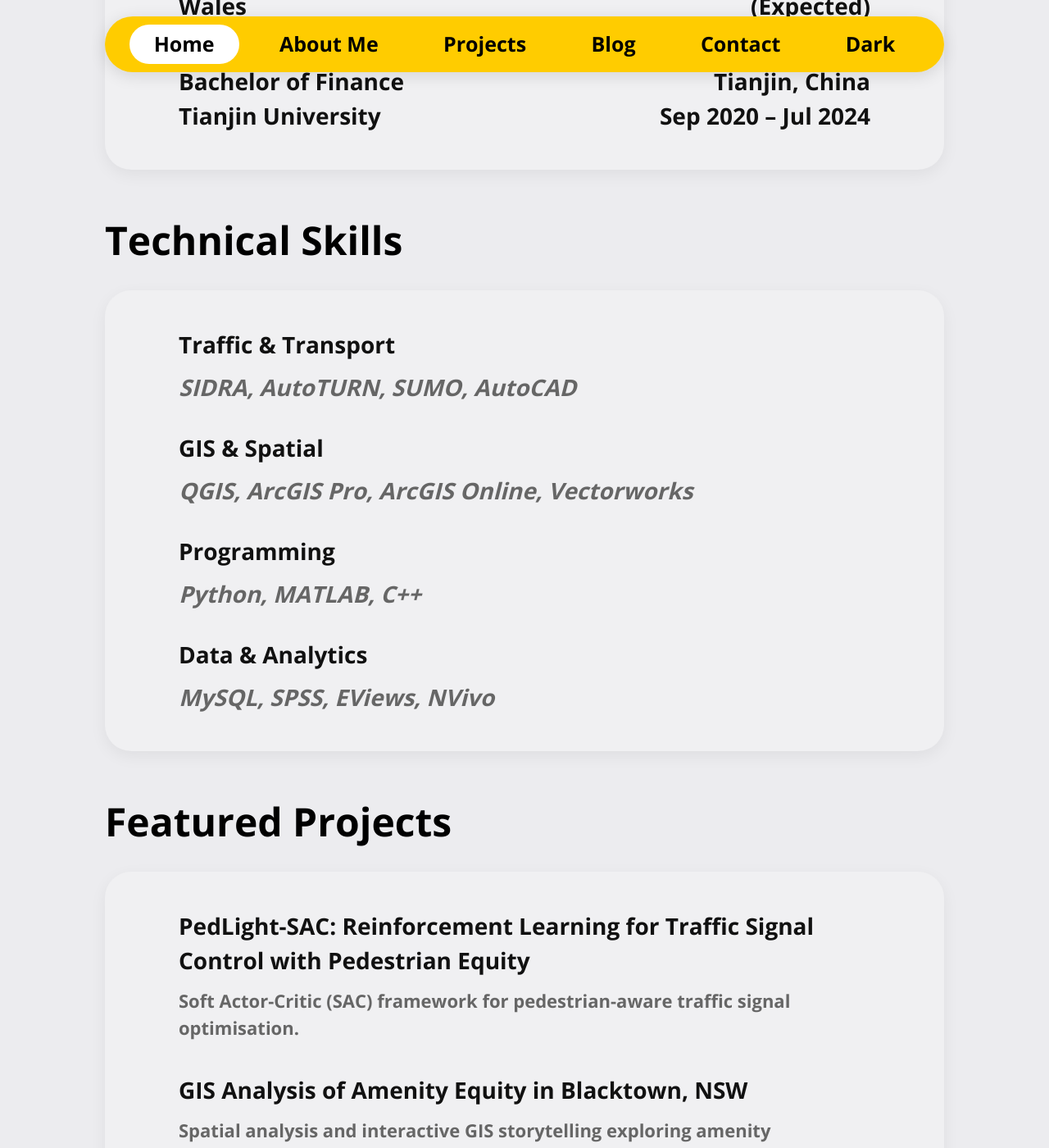
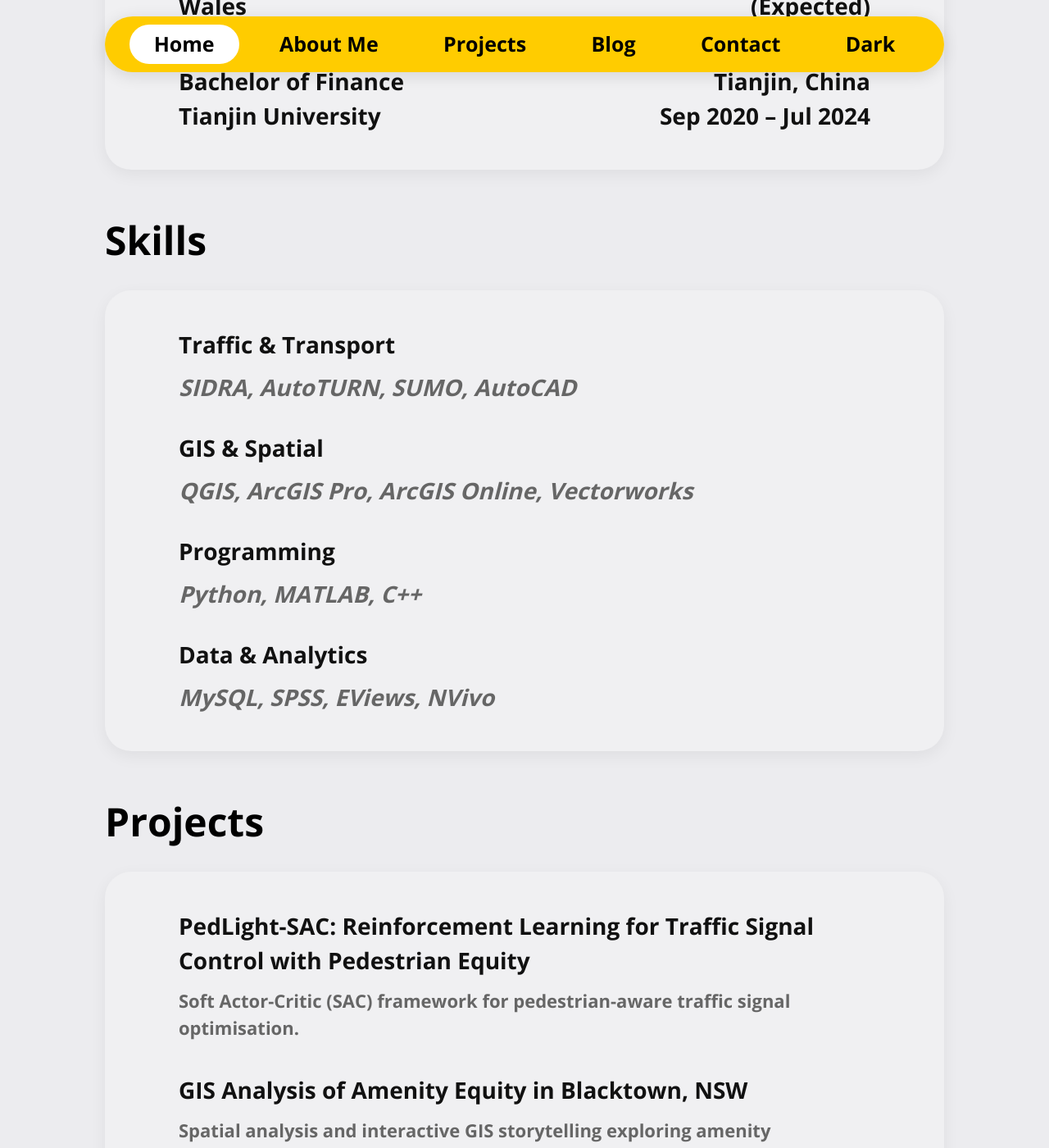
Before and after one commit to tszyeewun/tszyeewun.github.io, a Jekyll site: the page built from index.md, in a window 1280 px wide and 1400 px high, scrolled down 1868 px. Shown: the whole window at 82% size. Built offline with Jekyll 4.4.1, drawn with Linux system fonts in a browser that asks for light colours.

Commit message:
Rename sections and simplify comments in index.md

```diff
--- a/index.md
+++ b/index.md
@@ -69,7 +69,7 @@ title: Home
 
 <section class="about-section">
 
-  <h1>Technical Skills</h1>
+  <h1>Skills</h1>
 
   <div class="about-card">
 
@@ -111,7 +111,7 @@ title: Home
 
 <section class="about-section">
 
-  <h1>Featured Projects</h1>
+  <h1>Projects</h1>
 
   <div class="about-card">
 
@@ -425,9 +425,7 @@ title: Home
     margin-bottom:18px;
   }
 
-  /* =========================
-     EDUCATION
-  ========================= */
+  /* EDUCATION */
 
   .education-item{
 
@@ -456,9 +454,7 @@ title: Home
     color:#666;
   }
 
-  /* =========================
-     SKILLS
-  ========================= */
+  /* SKILLS */
 
   .skill-category{
 
@@ -476,9 +472,7 @@ title: Home
     line-height:1.6;
   }
 
-  /* =========================
-     PROJECTS
-  ========================= */
+  /* PROJECTS */
 
   .project-title{
 
@@ -498,9 +492,7 @@ title: Home
     line-height:1.7;
   }
 
-  /* =========================
-     CONTACT
-  ========================= */
+  /* CONTACT */
 
   .contact-buttons{
 
@@ -517,7 +509,6 @@ title: Home
   }
 
 }
-
 
 
 /* =========================
```
